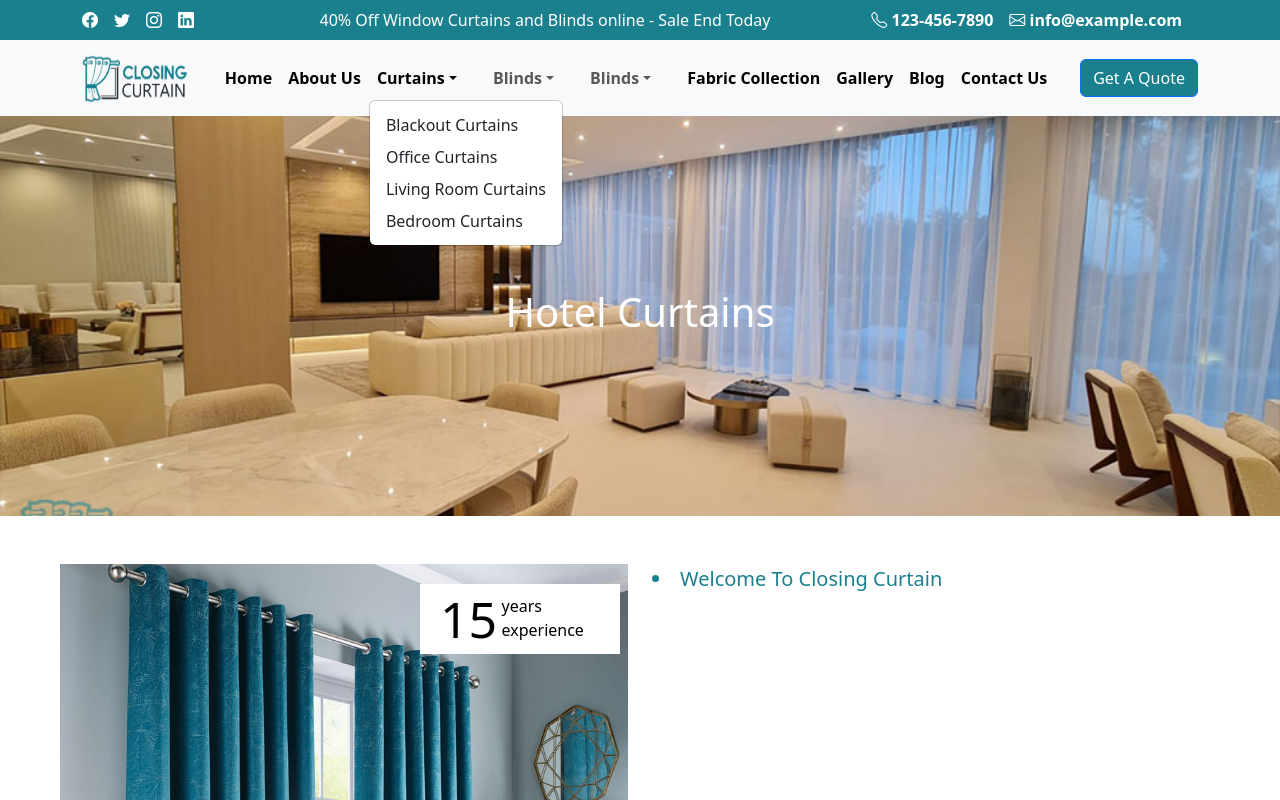
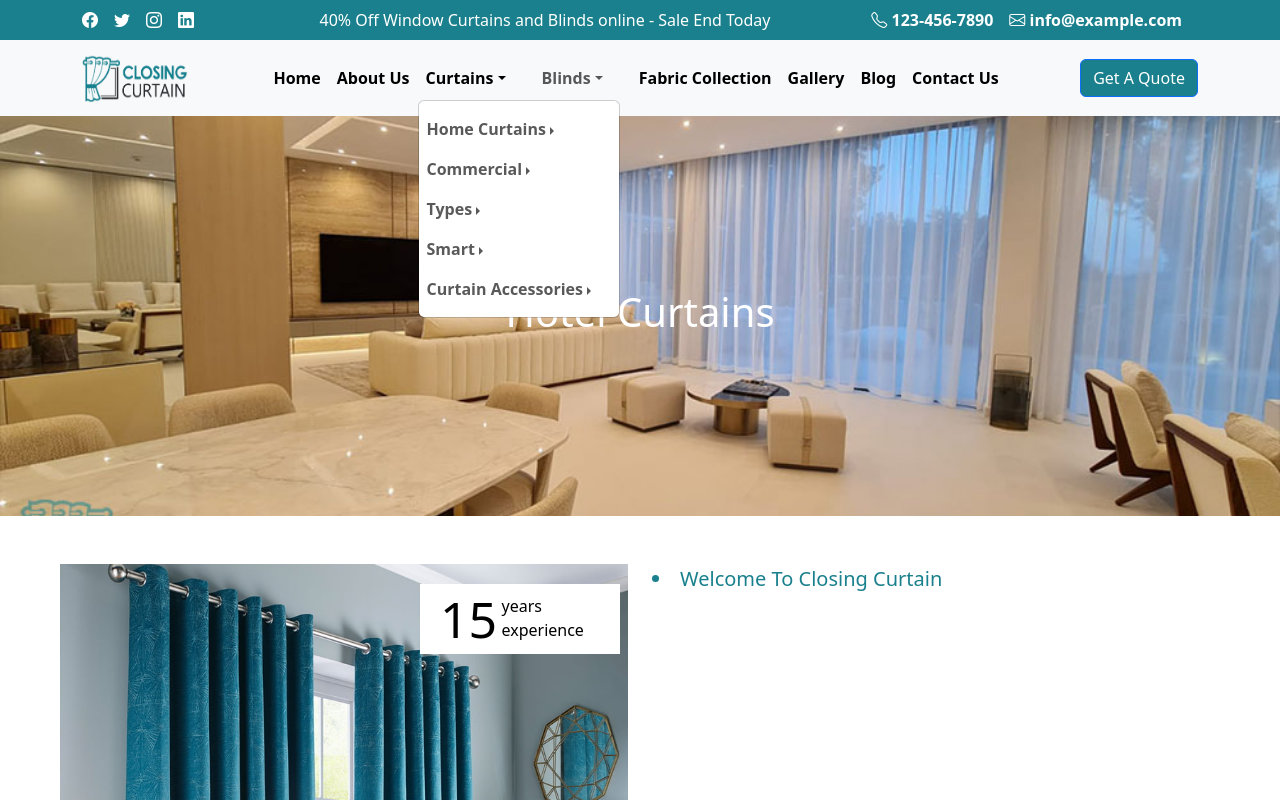
Before and after one commit to AliHaidar12/nextjs-app, a Next.js app: page /ServiceHotel in a window 1280 px wide. Both pictures are taken after a click on the button "Curtains". Shown: the top 800 px of the page. Built offline with nearby package versions, Linux system fonts and the light colour scheme.

Commit message:
Header Upaded

```diff
--- a/src/components/Header.js
+++ b/src/components/Header.js
@@ -73,31 +73,53 @@ const Header = ({ logo }) => {
               <Nav.Link href="#" className={styles.text}>About Us</Nav.Link>
 
 
-              {/* Dropdown 1 */}
-              <NavDropdown className={styles.text} title="Curtains" id="dropdown1">
-                <NavDropdown.Item href="linen-curtains">Blackout Curtains</NavDropdown.Item>
-                <NavDropdown.Item href="office-curtains">Office Curtains</NavDropdown.Item>
-                <NavDropdown.Item href="living-room-curtains">Living Room Curtains</NavDropdown.Item>
-                <NavDropdown.Item href="bedroom-curtains">Bedroom Curtains</NavDropdown.Item>
-              </NavDropdown>
+              <NavDropdown className={styles.text} title="Curtains" id="dropdown3">
+                <NavDropdown className={styles.text} title="Home Curtains" id="dropdown2" drop="end">
+                  <NavDropdown.Item href="living-room-curtains">Living Room Curtains</NavDropdown.Item>
+                  <NavDropdown.Item href="bedroom-curtains">Bedroom Curtains</NavDropdown.Item>
+                </NavDropdown>
+                <NavDropdown className={styles.text} title="Commercial" id="dropdown2" drop="end">
+                  <NavDropdown.Item href="hotel-curtains">Hotel Curtains</NavDropdown.Item>
+                  <NavDropdown.Item href="office-curtains">Office Curtains</NavDropdown.Item>
+                </NavDropdown>
+                <NavDropdown className={styles.text} title="Types" id="dropdown2" drop="end">
+                  <NavDropdown.Item href="eyelet-curtains">Eyelet Curtains</NavDropdown.Item>
+                  <NavDropdown.Item href="#">Sheer Curtains</NavDropdown.Item>
+                  <NavDropdown.Item href="silk-curtains">Silk Curtains</NavDropdown.Item>
+                  <NavDropdown.Item href="linen-curtains">Linen Curtains</NavDropdown.Item>
 
-              {/* Dropdown 2 */}
-              <NavDropdown className={styles.text} title="Blinds" id="dropdown2">
-                <NavDropdown.Item href="office-blinds">Office Blinds</NavDropdown.Item>
-                <NavDropdown.Item href="wooden-blinds">Wooden Blinds</NavDropdown.Item>
-                <NavDropdown.Item href="venetian-blinds">Venetian Blinds</NavDropdown.Item>
-              </NavDropdown>
-              <NavDropdown className={styles.text} title="Blinds" id="dropdown3">
-                <NavDropdown className={styles.text} title="Office Blinds" id="dropdown2" drop="end">
-                  <NavDropdown.Item href="wooden-blinds">Wooden Blinds</NavDropdown.Item>
-                  <NavDropdown.Item href="wooden-blinds">Food Blinds</NavDropdown.Item>
                 </NavDropdown>
-                <NavDropdown className={styles.text} title="Office Blinds" id="dropdown2" drop="end">
-                  <NavDropdown.Item href="wooden-blinds">Wooden Blinds</NavDropdown.Item>
-                  <NavDropdown.Item href="wooden-blinds">Food Blinds</NavDropdown.Item>
+                <NavDropdown className={styles.text} title="Smart" id="dropdown2" drop="end">
+                  <NavDropdown.Item href="#">Blackout Curtains</NavDropdown.Item>
+                  <NavDropdown.Item href="#">Electric Curtains</NavDropdown.Item>
+                </NavDropdown>
+                <NavDropdown className={styles.text} title="Curtain Accessories" id="dropdown2" drop="end">
+                  <NavDropdown.Item href="#">Curtain Rings</NavDropdown.Item>
+                  <NavDropdown.Item href="#">Curtain Rods</NavDropdown.Item>
+                  <NavDropdown.Item href="curtain-tapes">Curtain Tapes</NavDropdown.Item>
+
                 </NavDropdown>
                 {/* Add more fabric types as needed */}
               </NavDropdown>
+
+              <NavDropdown className={styles.text} title="Blinds" id="dropdown3">
+                <NavDropdown className={styles.text} title="Types" id="dropdown2" drop="end">
+                  <NavDropdown.Item href="#">Bamboo Blinds Dubai</NavDropdown.Item>
+                  <NavDropdown.Item href="blackout-blinds-dubai">Blackout Blinds Dubai</NavDropdown.Item>
+                  <NavDropdown.Item href="#">Roller Blinds Dubai</NavDropdown.Item>
+                  <NavDropdown.Item href="#">Roman Blinds Dubai</NavDropdown.Item>
+                  <NavDropdown.Item href="venetian-blinds-dubai">Venetian Blinds Dubai</NavDropdown.Item>
+                  <NavDropdown.Item href="#">Vertical Blinds Dubai</NavDropdown.Item>
+                  <NavDropdown.Item href="wooden-blinds">Wooden Blinds Dubai</NavDropdown.Item>
+                </NavDropdown>
+                <NavDropdown className={styles.text} title="Commercial" id="dropdown2" drop="end">
+                  <NavDropdown.Item href="office-blinds-dubai">Office Blinds Dubai</NavDropdown.Item>
+                  <NavDropdown.Item href="outdoor-blinds-dubai">Outdoor Blinds Dubai</NavDropdown.Item>
+                </NavDropdown>
+                {/* Add more fabric types as needed */}
+              </NavDropdown>
+
+
               <Nav.Link href="#" className={styles.text}>Fabric Collection</Nav.Link>
               <Nav.Link href="#" className={styles.text}>Gallery</Nav.Link>
               <Nav.Link href="#" className={styles.text}>Blog</Nav.Link>
```
Also changed, not shown: src/pages/office-blinds-dubai.js (renamed from src/pages/office-blinds.js), src/pages/outdoor-blinds-dubai.js (added), src/pages/venetian-blinds-dubai.js (line endings or trailing spaces), src/pages/vertical-blinds-dubai.js (added).
